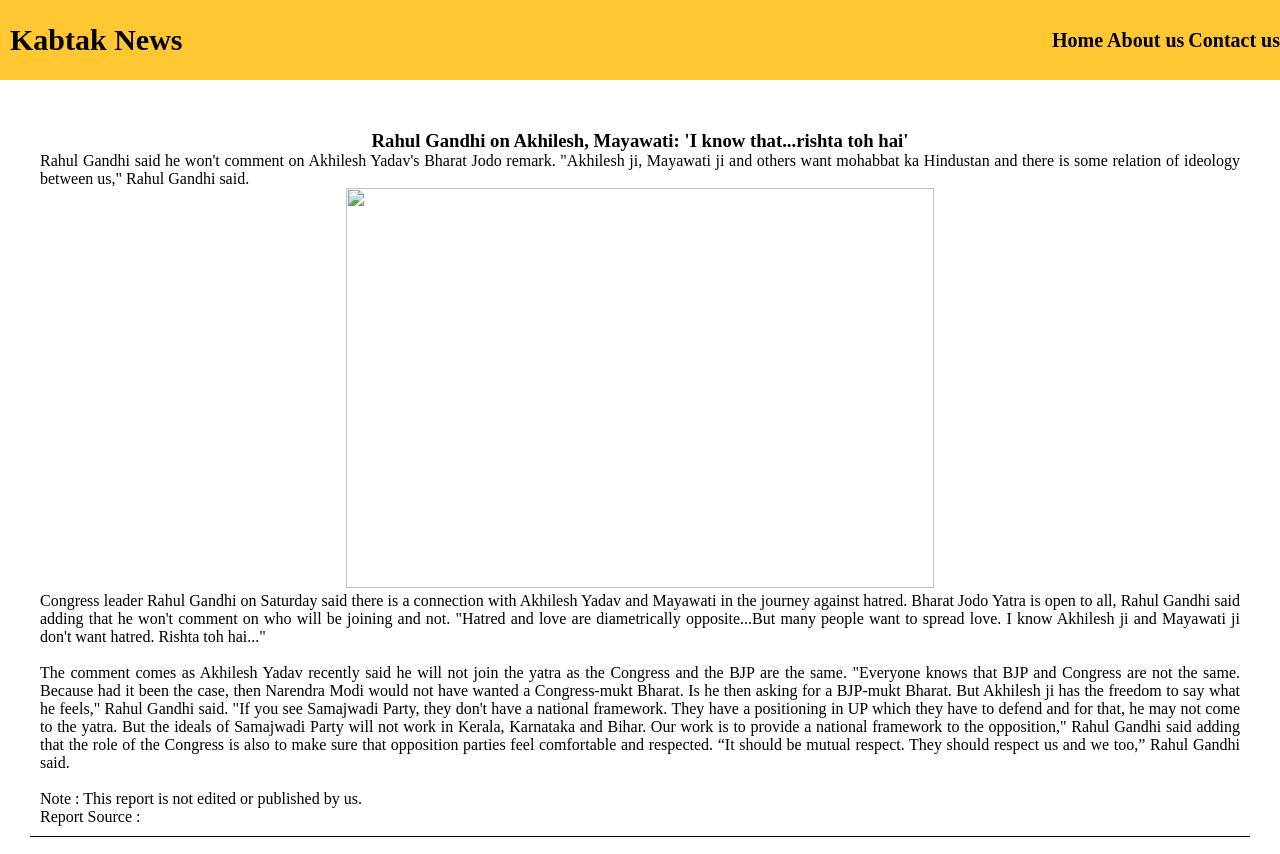
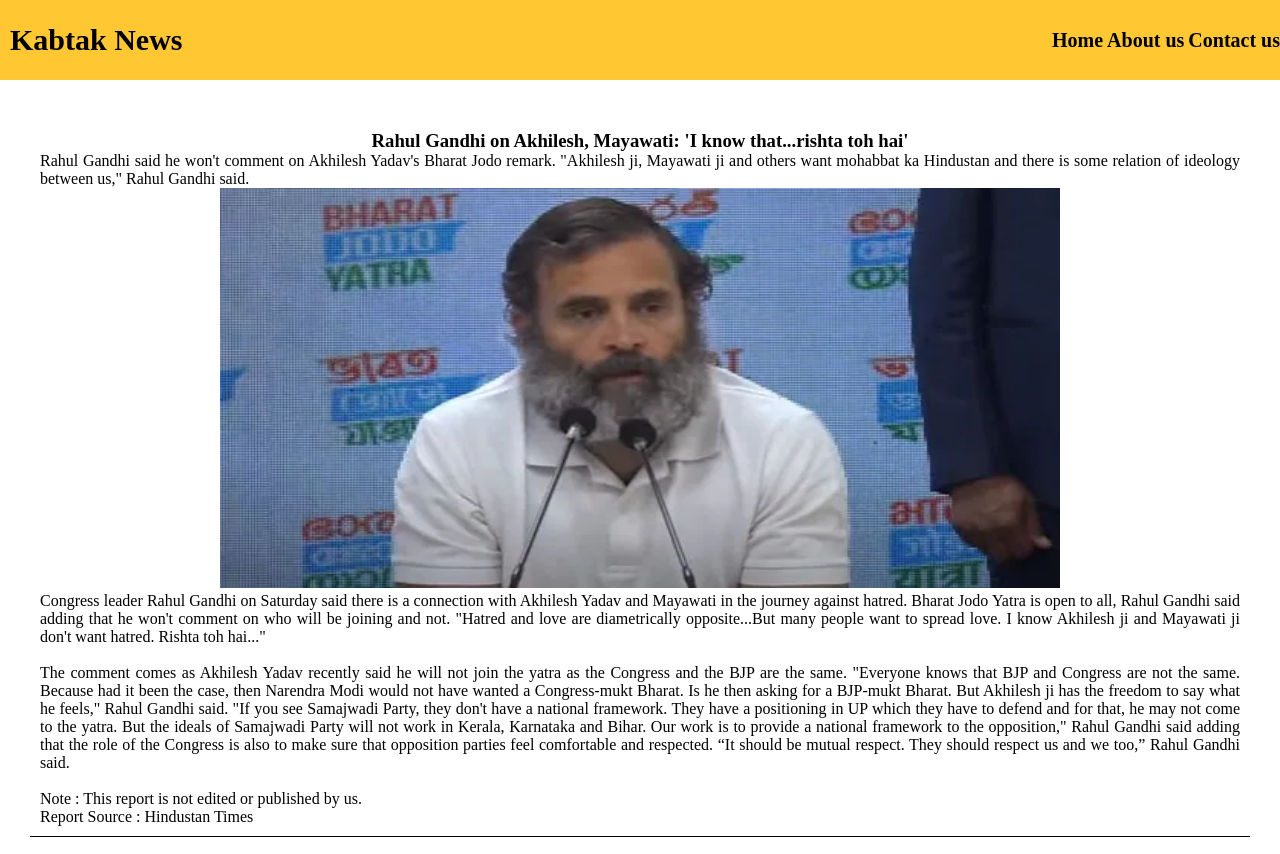
Before and after one commit to mdshabaz41786/kabtak, a plain HTML site: page index.html in a window 1280 px wide. Shown: the top 854 px of the page. Drawn offline with Linux system fonts and the light colour scheme.

Commit message:
Update index.html

```diff
--- a/index.html
+++ b/index.html
@@ -41,7 +41,7 @@
             <div class="tab1">
             <h3>Rahul Gandhi on Akhilesh, Mayawati: 'I know that...rishta toh hai' </h3>
             <p> Rahul Gandhi said he won't comment on Akhilesh Yadav's Bharat Jodo remark. "Akhilesh ji, Mayawati ji and others want mohabbat ka Hindustan and there is some relation of ideology between us," Rahul Gandhi said. </p>
-            <img src="image/">
+            <img src="image/rahul_1672470398721_1672470406177_1672470406177.webp">
              <script async src="https://pagead2.googlesyndication.com/pagead/js/adsbygoogle.js?client=ca-pub-8484299510078894"
      crossorigin="anonymous"></script>
      <p>Congress leader Rahul Gandhi on Saturday said there is a connection with Akhilesh Yadav and Mayawati in the journey against hatred. Bharat Jodo Yatra is open to all, Rahul Gandhi said adding that he won't comment on who will be joining and not. "Hatred and love are diametrically opposite...But many people want to spread love. I know Akhilesh ji and Mayawati ji don't want hatred. Rishta toh hai..."  </p>
@@ -53,7 +53,7 @@
 "If you see Samajwadi Party, they don't have a national framework. They have a positioning in UP which they have to defend and for that, he may not come to the yatra. But the ideals of Samajwadi Party will not work in Kerala, Karnataka and Bihar. Our work is to provide a national framework to the opposition," Rahul Gandhi said adding that the role of the Congress is also to make sure that opposition parties feel comfortable and respected. “It should be mutual respect. They should respect us and we too,” Rahul Gandhi said. </p>
     <br>
  <p>Note : This report is not edited or published by us.</p>
- <p> Report Source : </p>
+ <p> Report Source : Hindustan Times</p>
         </div>
             <div class="tab1">
             <h3>India wants good neighbourly relations but..: Jaishankar's message to Pakistan, China</h3>
```
